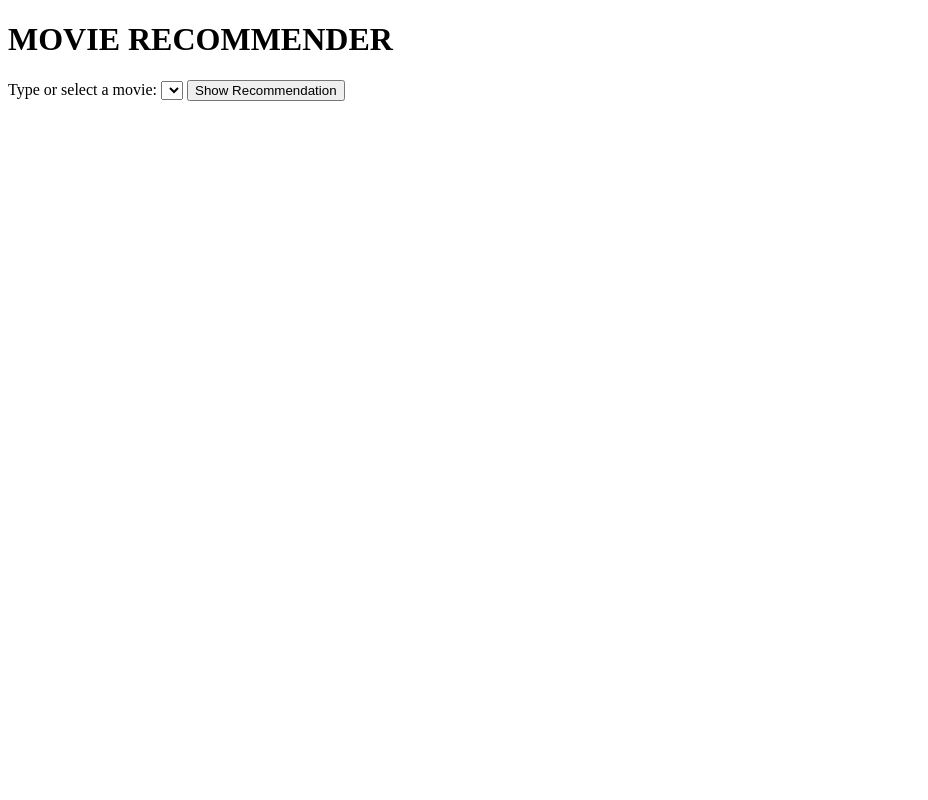
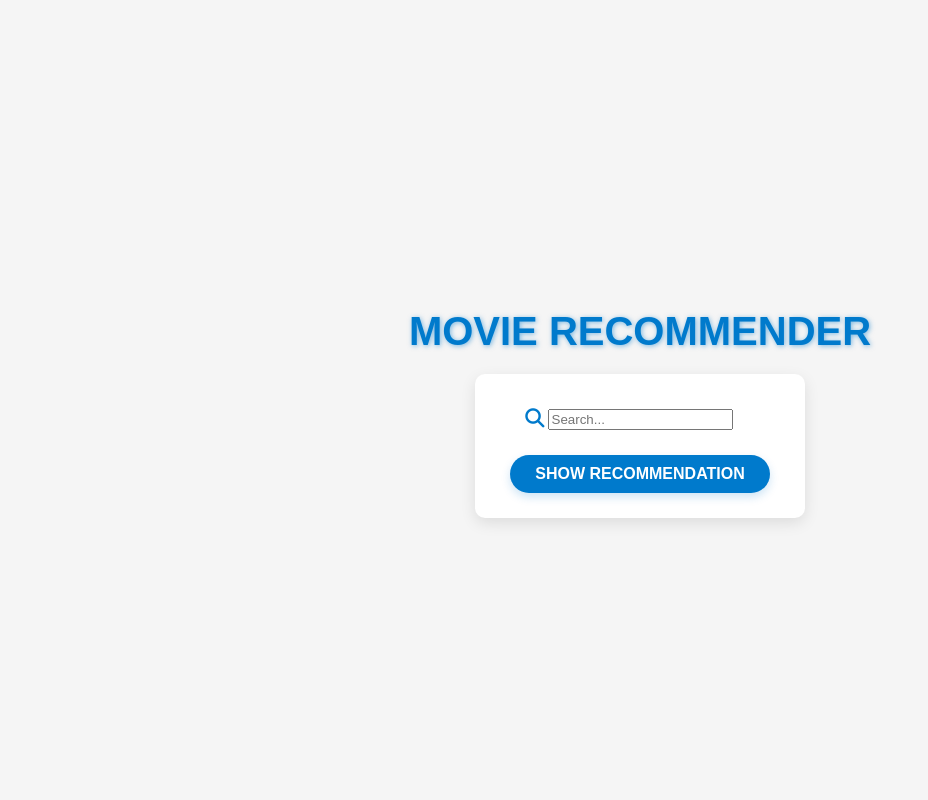
Before and after one commit to Chanakya2204/MLP1, a Flask app: page / in a window 1280 px wide. Shown: the whole page, without its empty margins (0-928 px from the left). Run offline with Flask 2, Linux system fonts and the light colour scheme; lists and menus that the app fills with data are empty; parts of the project's set-up code (start-up, migrations or seed data) failed here and were passed over; some libraries are stand-ins or nearby versions.

Commit message:
ui updated

```diff
--- a/templates/index.html
+++ b/templates/index.html
@@ -4,16 +4,108 @@
     <meta charset="UTF-8">
     <meta name="viewport" content="width=device-width, initial-scale=1.0">
     <title>Movie Recommender</title>
+    <!-- Link to Font Awesome -->
+    <script src="https://kit.fontawesome.com/a076d05399.js" crossorigin="anonymous"></script>
+    <style>
+        body {
+            font-family: Arial, sans-serif;
+            margin: 0;
+            padding: 0;
+            background-color: #f5f5f5; /* Light background */
+            color: #333; /* Darker text for readability */
+            display: flex;
+            flex-direction: column;
+            align-items: center;
+            justify-content: center;
+            height: 100vh;
+        }
+
+        h1 {
+            font-size: 2.5rem;
+            color: #007acc; /* Soft blue for the header */
+            margin-bottom: 20px;
+            text-shadow: 1px 1px 5px rgba(0, 122, 204, 0.5); /* Subtle shadow */
+        }
+
+        form {
+            background-color: #ffffff; /* Different card color */
+            padding: 25px 35px;
+            border-radius: 10px;
+            box-shadow: 0 5px 15px rgba(0, 0, 0, 0.1); /* Reduced shadow */
+            text-align: center;
+        }
+
+        .search-container {
+            position: relative;
+            width: 100%;
+            margin: 10px 0;
+        }
+
+        input[type="text"] {
+            width: 100%;
+            padding: 12px 20px 12px 45px; /* Extra padding for the icon */
+            border: 1px solid #007acc;
+            border-radius: 30px;
+            font-size: 1rem;
+            background-color: #f9f9f9; /* Slightly off-white for contrast */
+            color: #333; /* Darker text */
+            outline: none;
+            transition: border-color 0.3s, box-shadow 0.3s;
+        }
+
+        input[type="text"]::placeholder {
+            color: #888; /* Softer placeholder */
+            font-style: italic;
+            opacity: 0.8;
+        }
+
+        input[type="text"]:focus {
+            border-color: #005fa3;
+            box-shadow: 0 3px 8px rgba(0, 95, 163, 0.2);
+        }
+
+        .search-container i {
+            position: absolute;
+            left: 15px;
+            top: 50%;
+            transform: translateY(-50%);
+            font-size: 1.2rem;
+            color: #007acc;
+        }
+
+        button {
+            margin-top: 15px;
+            padding: 10px 25px;
+            border: none;
+            border-radius: 20px; /* Soft rounded shape */
+            background-color: #007acc;
+            color: #fff;
+            font-size: 1rem;
+            font-weight: bold;
+            text-transform: uppercase;
+            cursor: pointer;
+            transition: background 0.3s, box-shadow 0.3s;
+            box-shadow: 0 4px 10px rgba(0, 122, 204, 0.2); /* Reduced shadow */
+        }
+
+        button:hover {
+            background-color: #005fa3;
+            box-shadow: 0 6px 12px rgba(0, 95, 163, 0.3);
+        }
+    </style>
 </head>
 <body>
     <h1>MOVIE RECOMMENDER</h1>
     <form action="/recommend" method="POST">
-        <label for="movie">Type or select a movie:</label>
-        <select id="movie" name="movie">
-            {% for movie in movie_list %}
-                <option value="{{ movie }}">{{ movie }}</option>
-            {% endfor %}
-        </select>
+        <div class="search-container">
+            <i class="fas fa-search"></i>
+            <input list="movie-list" id="movie" name="movie" placeholder="Search...">
+            <datalist id="movie-list">
+                {% for movie in movie_list %}
+                    <option value="{{ movie }}"></option>
+                {% endfor %}
+            </datalist>
+        </div>
         <button type="submit">Show Recommendation</button>
     </form>
 </body>
```
Also changed, not shown: templates/recommend.html (+90 -4 lines).
